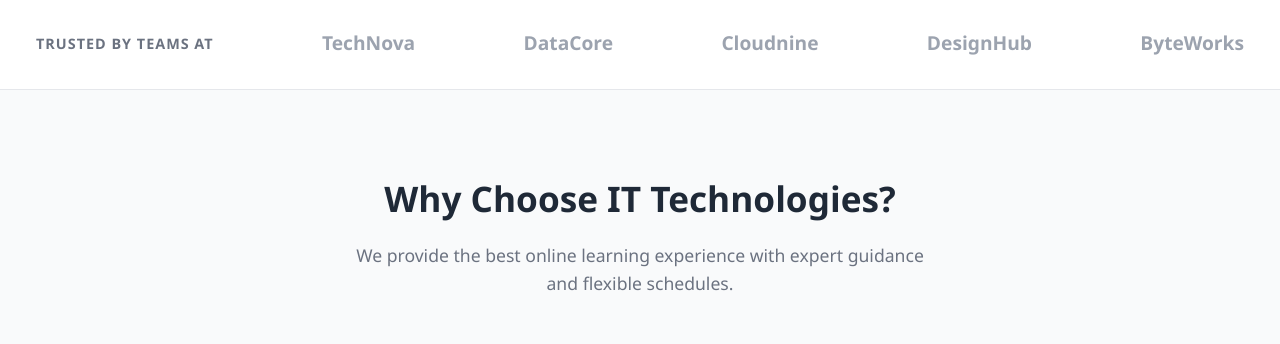
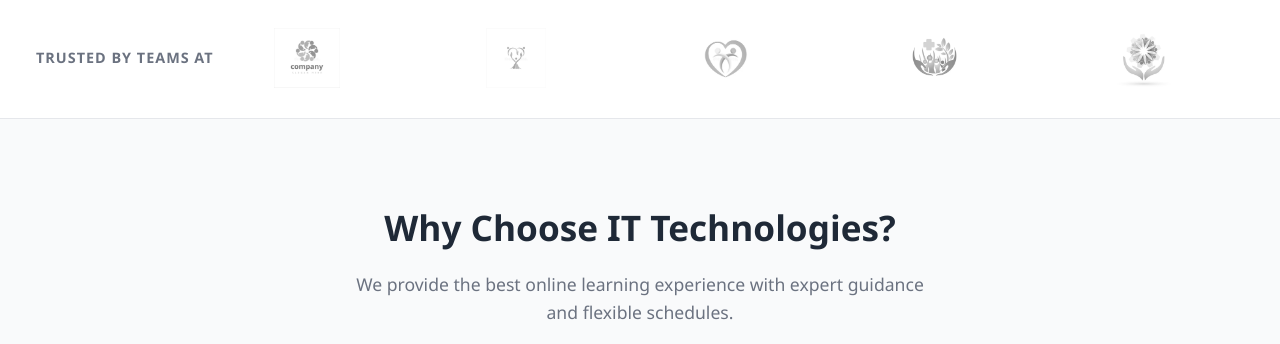
Before and after one commit to tamils241/Online-Education, a plain HTML site: page index.html in a window 1280 px wide. Shown: the part 726-1070 px from the top of the page. Drawn offline with Linux system fonts and the light colour scheme.

Commit message:
completed

```diff
--- a/css/style.css
+++ b/css/style.css
@@ -476,9 +476,9 @@ img {
     display: flex;
     align-items: center;
     justify-content: space-between;
-    gap: 30px;
+    gap: 10px;
     padding: 30px 0;
-    flex-wrap: wrap;
+    flex-wrap: nowrap;
 }
 
 .partners-text {
@@ -491,15 +491,19 @@ img {
 }
 
 .partner-logo {
-    color: #9ca3af;
-    font-size: 1.2rem;
-    font-weight: 700;
+    width: 220px;
+    height: 60px;
+    object-fit: contain;
+    opacity: 0.6;
+    filter: grayscale(100%);
     transition: var(--transition);
-    cursor: default;
+    flex-shrink: 1;
+    min-width: 0;
 }
 
 .partner-logo:hover {
-    color: var(--primary-color);
+    opacity: 1;
+    filter: grayscale(0%);
 }
 
 /* ============================================
--- a/index.html
+++ b/index.html
@@ -88,11 +88,11 @@
         <div class="container">
             <div class="partners-row">
                 <span class="partners-text">Trusted by teams at</span>
-                <div class="partner-logo">TechNova</div>
-                <div class="partner-logo">DataCore</div>
-                <div class="partner-logo">Cloudnine</div>
-                <div class="partner-logo">DesignHub</div>
-                <div class="partner-logo">ByteWorks</div>
+                <img class="partner-logo" src="images/TechNova.webp" alt="TechNova">
+                <img class="partner-logo" src="images/DataCore.webp" alt="DataCore">
+                <img class="partner-logo" src="images/Cloudnine.webp" alt="Cloudnine">
+                <img class="partner-logo" src="images/DesignHub.webp" alt="DesignHub">
+                <img class="partner-logo" src="images/ByteWorks.webp" alt="ByteWorks">
             </div>
         </div>
     </section>
```
Also changed, not shown: images/ByteWorks.webp (added), images/Cloudnine.webp (added), images/DataCore.webp (added), images/DesignHub.webp (added), images/TechNova.webp (added).
